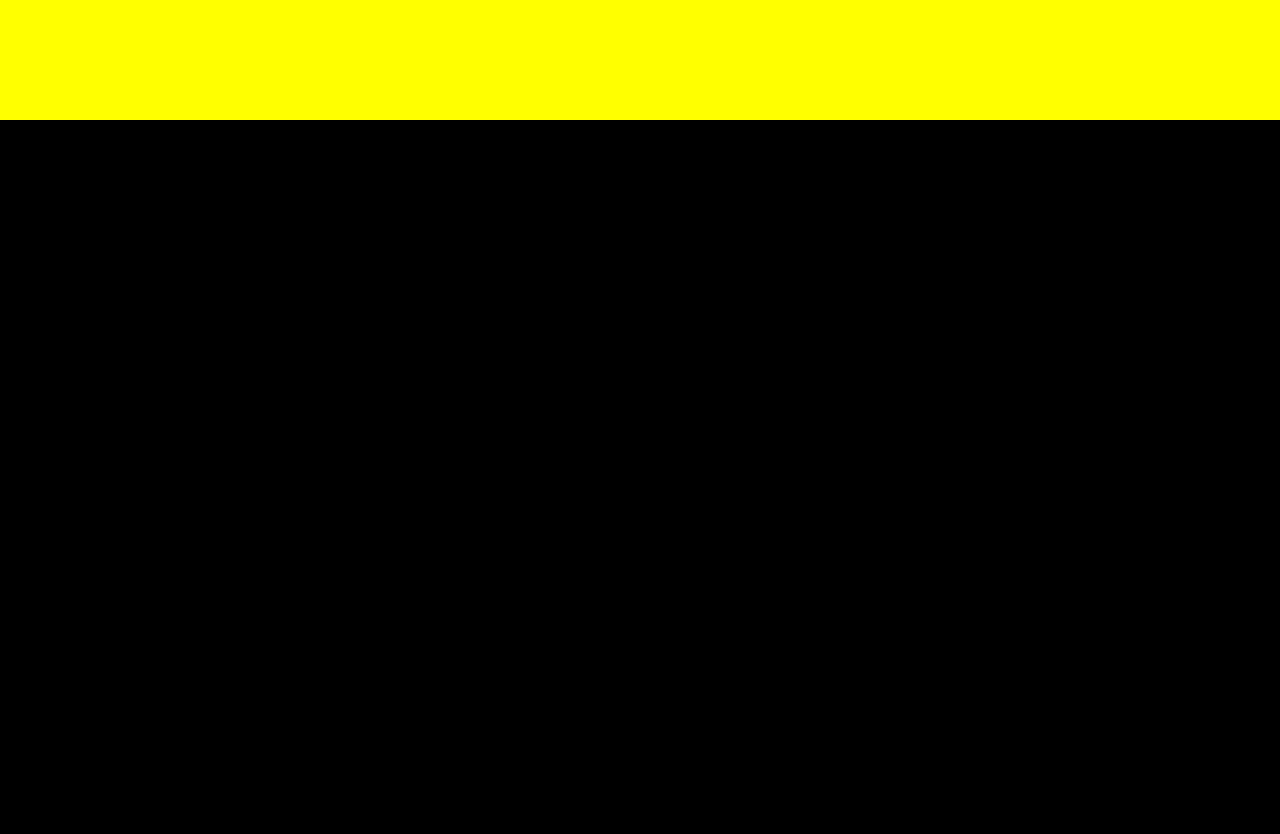
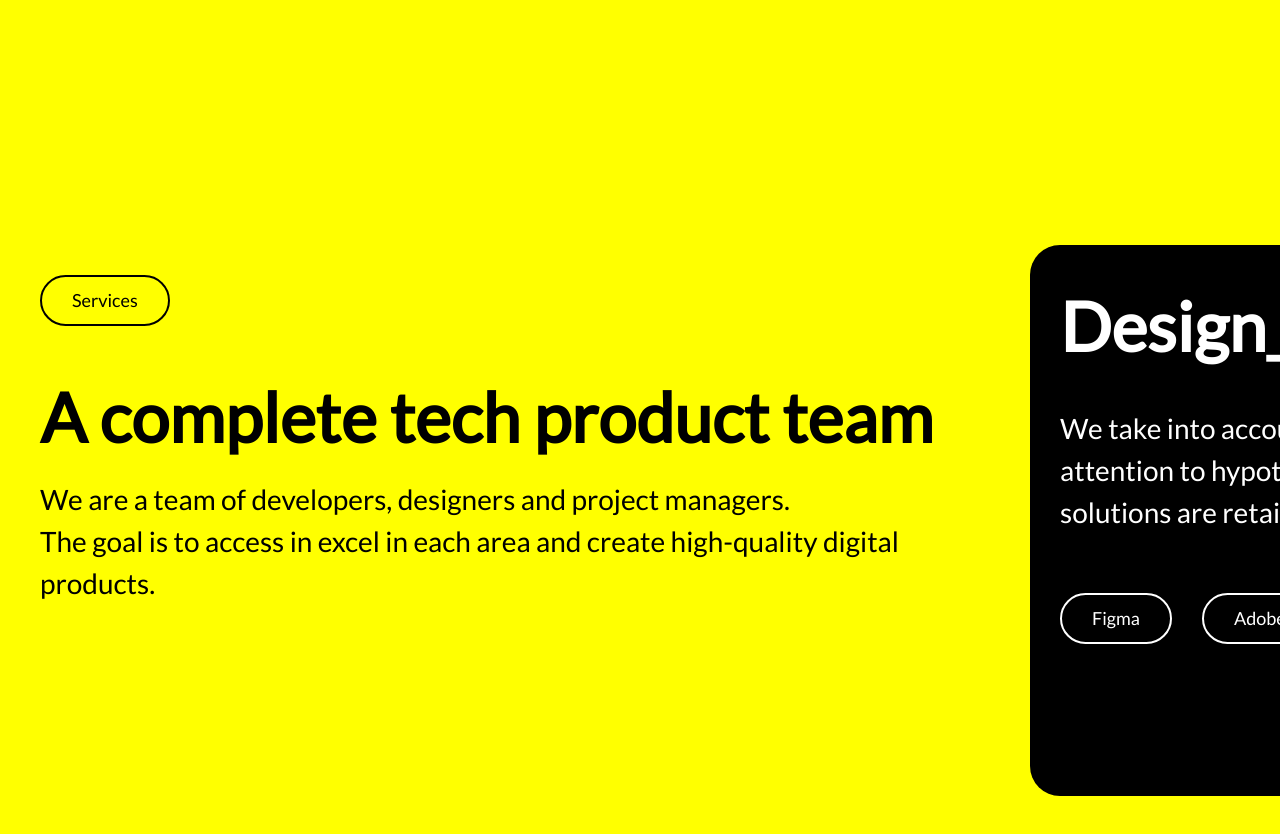
Before and after one commit to harshj2109/nextjs-blog, a Next.js app: page / in a window 1280 px wide. Shown: the part 1480-2314 px from the top of the page. Built offline with nearby package versions, Linux system fonts and the light colour scheme.

Commit message:
Add files via upload

```diff
--- a/app/globals.css
+++ b/app/globals.css
@@ -129,9 +129,87 @@ html{
 
 }
 
-/* container4 */
-.container5{
+/* container4  basically 3*/
+.container4{
     width: 100%;
     height: 100vh;
-    background-color: black;
+    background-color: yellow;
+    position: relative;
+    box-sizing: border-box;
+    display: flex;
+    align-items: center;
+    justify-content: center;
+
 }
+.carousel2{
+    display: grid;
+    grid-auto-flow: column;
+    scroll-behavior: auto;
+    gap: 20px;
+    overflow-y: auto;
+    overscroll-behavior-x: contain;
+    scroll-snap-type: x mandatory;
+    scrollbar-width: none;
+    margin-left: 10px;
+
+}
+.carousel2::-webkit-scrollbar{
+    display: none;
+}
+
+
+.cards2{
+
+    scroll-snap-align: start;
+    background-color:rgb(0, 0, 0);
+    height: 650px;
+    width: 1000px;
+    border-radius: 30px;
+    color: white;
+
+}
+#box-1{
+    background-color: yellow;
+    color: black;
+}
+.text-head{
+    margin: 50px 0;
+    margin-left: 30px;
+    border: 2px solid rgb(0, 0, 0);
+    display:inline-block;
+    padding: 10px 30px;
+    border-radius: 50px;
+    font-size: 18px;
+}
+.text-body{
+    margin: 10px 0;
+    font-size: 73px;
+    font-weight: 700;
+    margin-left: 30px;
+}
+.text-foot{
+    margin: 10px 0;
+    margin-left: 30px;
+    font-size: 30px;
+
+}
+.head-box{
+    margin: 50px 0;
+    font-size: 73px;
+    font-weight: 700;
+    margin-left: 30px;
+}
+.body-box{
+    margin: 10px 0;
+    margin-left: 30px;
+    font-size: 30px;
+}
+.foot-box{
+    margin: 50px 0;
+    margin-left: 30px;
+    border: 2px solid rgb(255, 255, 255);
+    display:inline-block;
+    padding: 10px 30px;
+    border-radius: 50px;
+    font-size: 18px;
+}
--- a/app/media.css
+++ b/app/media.css
@@ -75,6 +75,62 @@
 
 
     }
+    /* container4  basically 3*/
+
+    .carousel2{
+        gap: 20px;
+        margin-left: 10px;
+
+    }
+    .cards2{
+
+
+        height: 942px;
+        width: 1412px;
+        border-radius: 30px;
+
+
+    }
+
+    .text-head{
+        margin: 50px 0;
+        margin-left: 60px;
+        padding: 10px 40px;
+        border-radius: 50px;
+        font-size: 35px;
+    }
+    .text-body{
+        margin: 20px 0;
+        font-size: 100px;
+        font-weight: 700;
+        margin-left: 60px;
+    }
+    .text-foot{
+        margin: 30px 0;
+        margin-left: 60px;
+        font-size: 40px;
+
+    }
+    .head-box{
+        margin: 50px 0;
+        font-size: 100px;
+        font-weight: 700;
+        margin-left: 60px;
+    }
+    .body-box{
+        margin: 20px 0;
+        margin-left: 60px;
+        font-size: 40px;
+    }
+    .foot-box{
+        margin: 0px 0;
+        margin-left: 60px;
+        display:inline-block;
+        padding: 10px 30px;
+        border-radius: 50px;
+        font-size: 25px;
+    }
+
 
 }
 @media only screen and (max-width:1440px) and (min-width:1024px){
@@ -119,6 +175,54 @@
         font-size: 20px;
 
 
+    }
+
+    .cards2{
+
+
+        height: 551px;
+        width: 1000px;
+        border-radius: 30px;
+
+
+    }
+
+    .text-head{
+        margin: 30px 0;
+        font-size: 18px;
+        margin-left: 30px;
+
+    }
+    .text-body{
+        margin: 10px 0;
+        font-size: 68px;
+        font-weight: 700;
+        margin-left: 30px;
+    }
+    .text-foot{
+        margin: 10px 0;
+        margin-left: 30px;
+        font-size: 28px;
+
+    }
+    .head-box{
+        margin: 30px 0;
+        font-size: 68px;
+        font-weight: 700;
+        margin-left: 30px;
+    }
+    .body-box{
+        margin: 10px 0;
+        margin-left: 30px;
+        font-size: 28px;
+    }
+    .foot-box{
+        margin: 50px 0;
+        margin-left: 30px;
+        display:inline-block;
+        padding: 10px 30px;
+        border-radius: 50px;
+        font-size: 18px;
     }
 
 }
@@ -174,6 +278,15 @@
     }
     .text2{
         font-size: 20px;
+
+
+    }
+    .cards2{
+
+
+        height: 551px;
+        width: 930px;
+        border-radius: 30px;
 
 
     }
@@ -251,6 +364,47 @@
 
 
     }
+
+    .cards2{
+
+
+        height: 551px;
+        width: 648px;
+        border-radius: 30px;
+
+
+    }
+
+    .text-head{
+        margin: 30px 0;
+    font-size: 18px;
+    margin-left: 30px;
+
+    }
+    .text-body{
+        margin: 16px 0;
+        font-size: 60px;
+        font-weight: 700;
+        margin-left: 30px;
+    }
+    .text-foot{
+        margin: 21px 0;
+        margin-left: 30px;
+        font-size: 22px;
+
+    }
+    .head-box{
+        margin: 16px 0;
+        font-size: 60px;
+        font-weight: 700;
+        margin-left: 30px;
+    }
+    .body-box{
+        margin: 21px 0;
+        margin-left: 30px;
+        font-size: 22px;
+    }
+
 }
 @media  only screen and (max-width:426px){
     .logo{
@@ -368,4 +522,52 @@
 
 
     }
+
+    .cards2{
+
+
+        height: 551px;
+        width: 365px;
+        border-radius: 30px;
+
+
+    }
+
+    .text-head{
+        margin: 30px 0;
+    font-size: 18px;
+    margin-left: 30px;
+
+    }
+    .text-body{
+        margin: 16px 0;
+        font-size: 42px;
+        font-weight: 700;
+        margin-left: 30px;
+    }
+    .text-foot{
+        margin: 25px 0;
+        margin-left: 30px;
+        font-size: 20px;
+
+    }
+    .head-box{
+        margin: 16px 0;
+        font-size: 42px;
+        font-weight: 700;
+        margin-left: 10px;
+    }
+    .body-box{
+        margin: 21px 0;
+        margin-left: 10px;
+        font-size: 20px;
+    }
+    .foot-box{
+        margin: 50px 0;
+        margin-left: 10px;
+        display:inline-block;
+        padding: 5px 8px;
+        border-radius: 20px;
+        font-size: 15px;
+    }
 }
--- a/app/page.js
+++ b/app/page.js
@@ -85,7 +85,45 @@ const btn = document.getElementById('btn1');
 
 
     </div>
-      <div className="container5"></div>
+      <div className="container4">
+      <div className="carousel2">
+        <div className="cards2" id="box-1">
+          <div className="text-head">Services</div>
+          <div className="text-body">A complete tech product team</div>
+          <div className="text-foot">We are a team of developers, designers and project managers. <br /> The goal is to access in excel in each area  and create high-quality digital products. </div>
+
+        </div>
+        <div className="cards2">
+        <div className="head-box">Design______001</div>
+          <div className="body-box">We take into account user interaction with the interface. We pay particular attention to hypothesis testing and prototyping, only the most successful solutions are retained for visualization.</div>
+          <div className="flex">
+
+          <div className="foot-box" >Figma</div>
+          <div className="foot-box" >Adobe illustrator</div>
+          <div className="foot-box" >Adobe Photoshop </div>
+
+
+          </div>
+
+        </div>
+        <div className="cards2">
+        <div className="head-box">Frontend_____002</div>
+          <div className="body-box">We develop web and mobile applications. We use the latest technologies and best practices to create digital products that are scalable and maintainable overtime.</div>
+          <div className="flex">
+
+          <div className="foot-box" >Html</div>
+          <div className="foot-box" >Css</div>
+          <div className="foot-box" >Javascript</div>
+          <div className="foot-box" >React Js</div>
+
+
+
+          </div>
+        </div>
+
+
+      </div>
+      </div>
     </>
   )
 }
```
